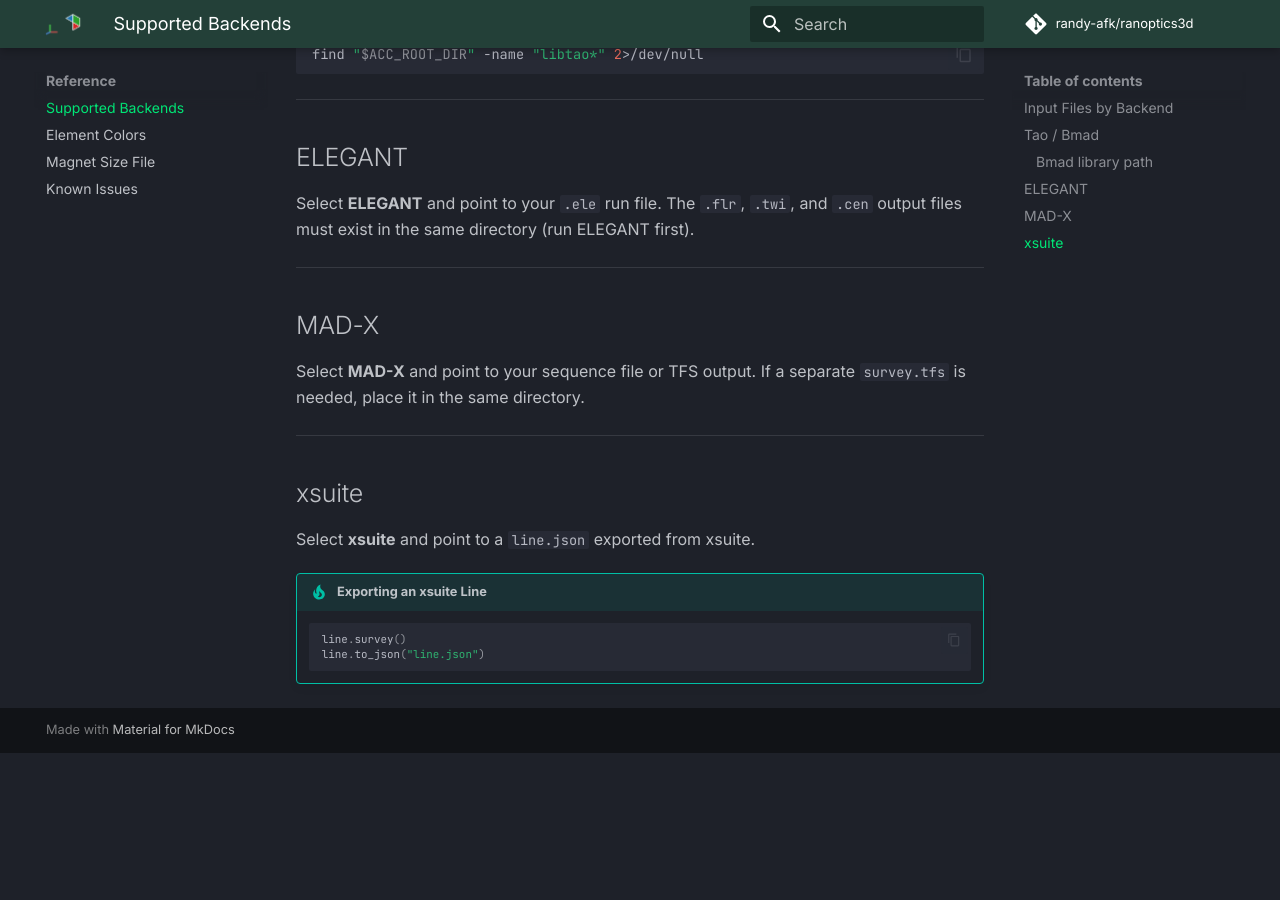
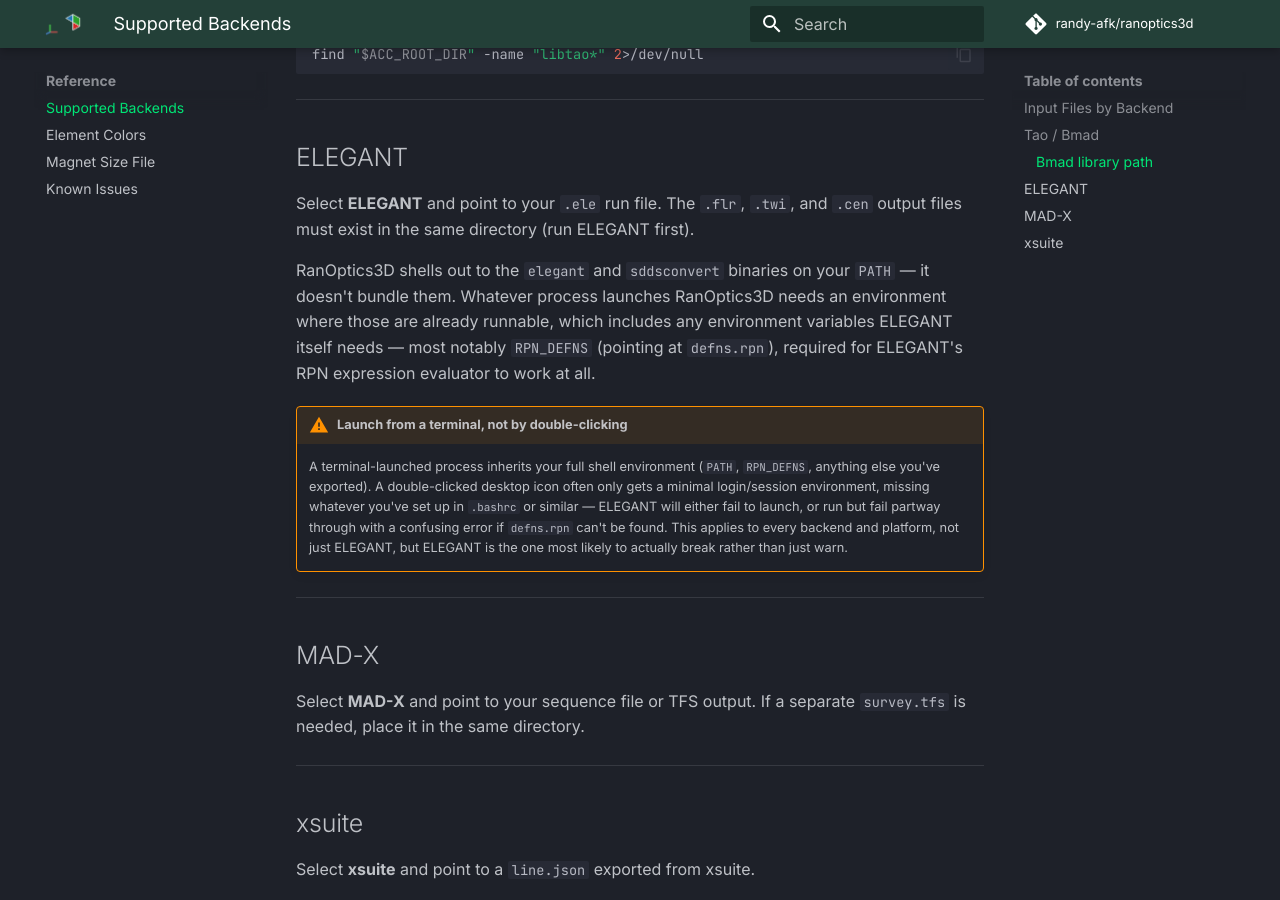
Before and after one commit to randy-afk/RanOptics3D, an MkDocs documentation site: the page built from docs/reference/backends.md, in a window 1280 px wide and 900 px high, scrolled down 1237 px. Built offline with MkDocs 1.6.1 and Material for MkDocs 9.7.7, drawn with Linux system fonts in a browser that asks for light colours; comment, search, counter and statistics services are not loaded; before the commit the page ends 1990 px from its top, so only the background shows below that.

```diff
--- a/docs/reference/backends.md
+++ b/docs/reference/backends.md
@@ -53,6 +53,21 @@
 Select **ELEGANT** and point to your `.ele` run file. The `.flr`, `.twi`, and `.cen`
 output files must exist in the same directory (run ELEGANT first).
 
+RanOptics3D shells out to the `elegant` and `sddsconvert` binaries on your `PATH` —
+it doesn't bundle them. Whatever process launches RanOptics3D needs an environment
+where those are already runnable, which includes any environment variables ELEGANT
+itself needs — most notably `RPN_DEFNS` (pointing at `defns.rpn`), required for
+ELEGANT's RPN expression evaluator to work at all.
+
+!!! warning "Launch from a terminal, not by double-clicking"
+    A terminal-launched process inherits your full shell environment (`PATH`,
+    `RPN_DEFNS`, anything else you've exported). A double-clicked desktop icon
+    often only gets a minimal login/session environment, missing whatever you've
+    set up in `.bashrc` or similar — ELEGANT will either fail to launch, or run
+    but fail partway through with a confusing error if `defns.rpn` can't be
+    found. This applies to every backend and platform, not just ELEGANT, but
+    ELEGANT is the one most likely to actually break rather than just warn.
+
 ---
 
 ## MAD-X
--- a/pyproject.toml
+++ b/pyproject.toml
@@ -4,7 +4,7 @@
 
 [project]
 name = "ranoptics3d"
-version = "1.5.0"
+version = "1.5.1"
 description = "3D accelerator lattice layout viewer (Tao/ELEGANT/xsuite/MAD-X → interactive HTML)"
 authors = [
   { name = "Randika Gamage", email = "randika@jlab.org" }
--- a/ranoptics3d/__init__.py
+++ b/ranoptics3d/__init__.py
@@ -18,7 +18,7 @@
     ranoptics3d --gui
 """
 
-__version__ = '1.5.0'
+__version__ = '1.5.1'
 __author__  = 'Randika Gamage (randika@jlab.org)'
 __support__ = r'¯\_(ツ)_/¯  (good luck, I believe in you)'
 __license__ = 'MIT'
```
Also changed, not shown: CHANGELOG.md (+5 -0 lines), README.md (+8 -0 lines), docs/changelog.md (+8 -0 lines), 2 other files.
